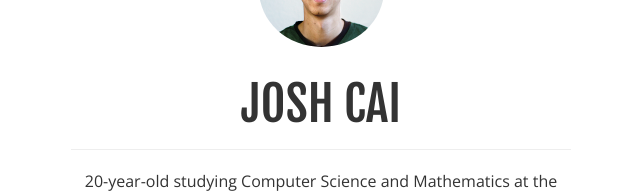
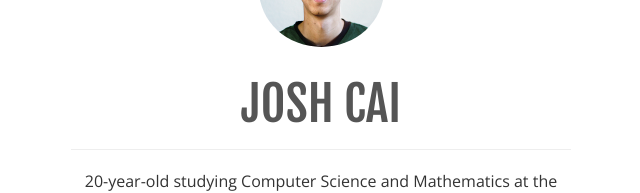
Before and after one commit to joshcai/website-angular, a website: page index.html in a window 1280 px wide. Shown: the part 198-391 px from the top of the page, without its empty margins (319-959 px from the left). Drawn offline with nearby package versions, Linux system fonts and the light colour scheme.

Commit message:
fixed margins for header on other browsers

```diff
--- a/css/styles.css
+++ b/css/styles.css
@@ -54,8 +54,9 @@ h1,h2{
   font-family:'Fjalla One', "Cambria", Georgia, serif;
   font-size: 3em;
   font-weight: normal;
-  -webkit-margin-before: 0.15em;
-  -webkit-margin-after: -0.2em;
+  color: #555;
+  margin-top: .15em;
+  margin-bottom: -0.2em;
 }
 
 .centered{
```
